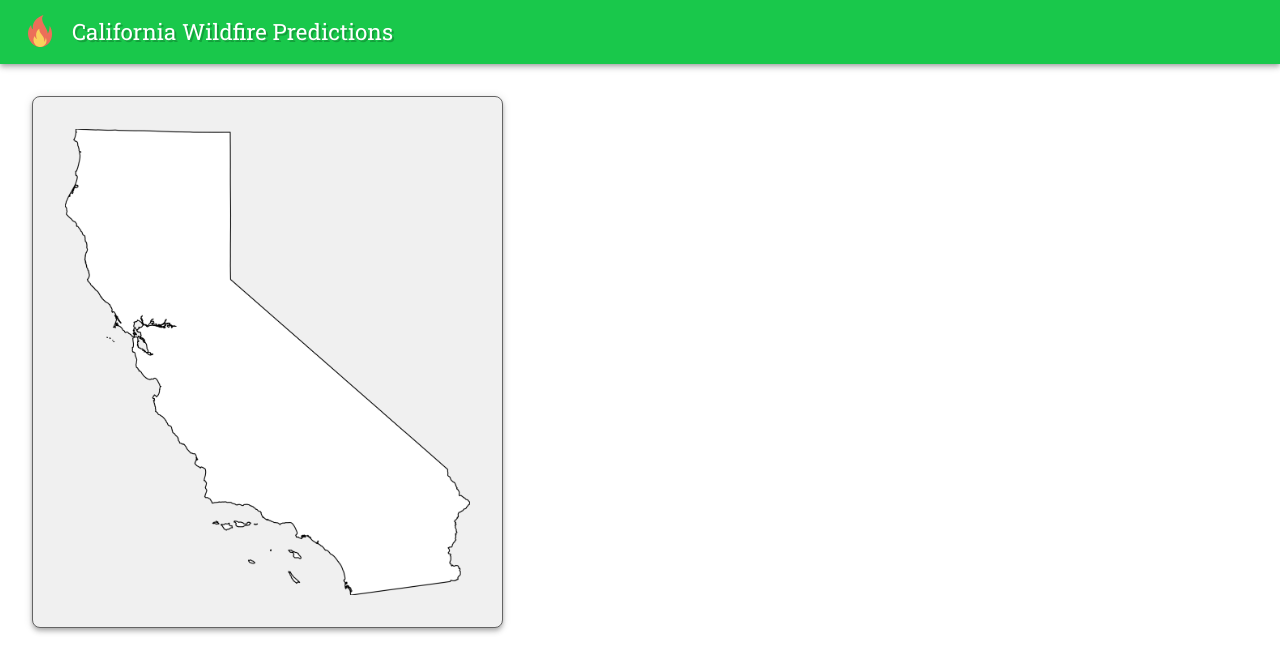
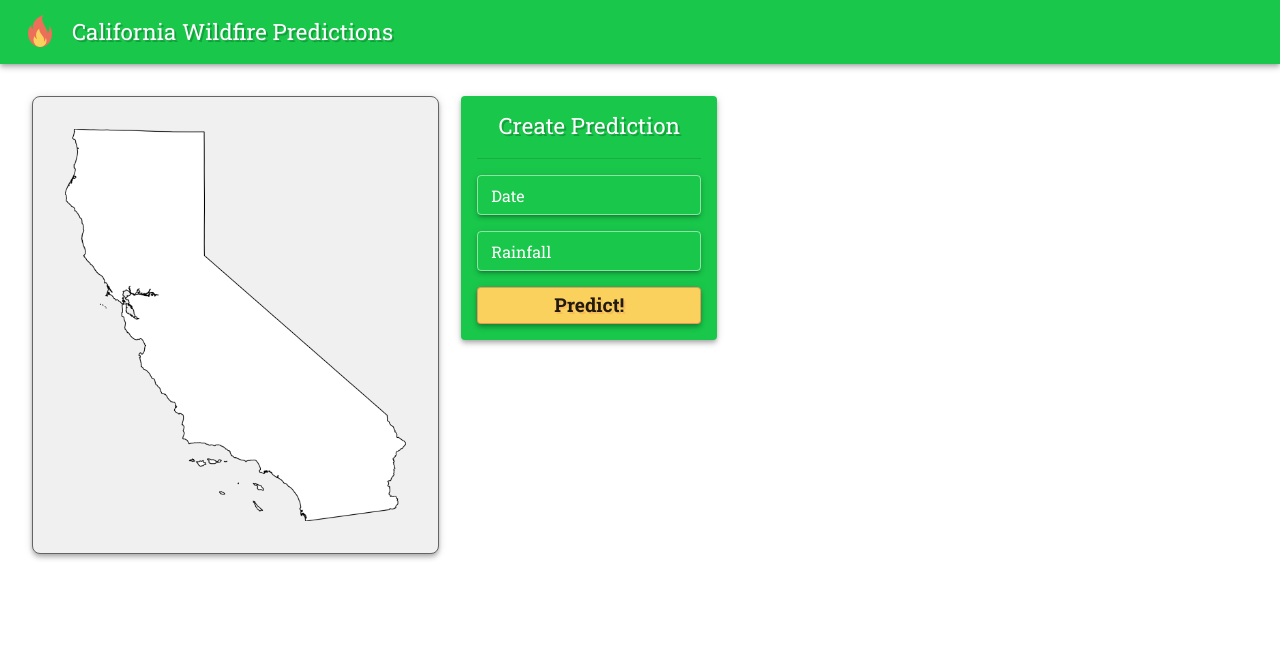
Before and after one commit to AaronJimenezCPP/cs4800.01-aws-webapp, a React (Create React App) app: page / in a window 1280 px wide. Shown: the top 672 px of the page. Built offline with nearby package versions, Linux system fonts and the light colour scheme.

Commit message:
create input template

```diff
--- a/src/App.js
+++ b/src/App.js
@@ -1,11 +1,11 @@
-import { AppBar, Grid, SvgIcon, Toolbar, Typography } from '@mui/material';
-import { Box } from '@mui/system';
+import { AppBar, Button, Divider, Grid, Paper, SvgIcon, TextField, Toolbar, Typography } from '@mui/material';
+import { Box, Container } from '@mui/system';
 import { ReactComponent as FlameIcon } from "./flame-icon.svg"
 import calitmp from "./cali-tmp.png"
 import { useTheme } from '@emotion/react';
 
 function App() {
-    const theme = useTheme();
+
 
     return (
         <>
@@ -14,21 +14,11 @@ function App() {
             <Box sx={{margin: "2rem"}}>
                 <Grid container>
                     <Grid item lg={4}>
-                        <Box
-                            component="img"
-                            alt="California WIP"
-                            src={calitmp}
-                            sx={{
-                                backgroundColor: "rgb(240,240,240)",
-                                width: "100%",
-                                padding: "2rem",
-                                borderRadius: "0.5rem",
-                                borderStyle: "solid",
-                                borderColor: "rgb(100,100,100)",
-                                borderWidth: "1px",
-                                boxShadow: theme.shadows[4]
-                            }}
-                        />
+                        <California />
+                    </Grid>
+
+                    <Grid item lg={3}>
+                        <PredictionInput />
                     </Grid>
                 </Grid>
             </Box>
@@ -54,4 +44,137 @@ const TopBar = () => {
     )
 }
 
+const California = () => {
+    const theme = useTheme();
+
+    return (
+        <Box
+            component="img"
+            alt="California WIP"
+            src={calitmp}
+            sx={{
+                backgroundColor: "rgb(240,240,240)",
+                width: "calc(100% - 4rem)",
+                padding: "2rem",
+                borderRadius: "0.5rem",
+                borderStyle: "solid",
+                borderColor: "rgb(100,100,100)",
+                borderWidth: "1px",
+                boxShadow: theme.shadows[4]
+            }}
+        />
+    )
+}
+
+const PredictionInput = () => {
+    const theme = useTheme();
+
+    const inputStyles = {
+        '& label.Mui-focused': {
+            color: 'rgba(255,255,255,0.8)',
+        },
+
+        '& .MuiOutlinedInput-root': {
+            '& fieldset': {
+              borderColor: 'rgba(255,255,255,0.5)',
+            },
+            '&:hover fieldset': {
+              borderColor: 'rgba(255,255,255,0.8)',
+            },
+            '&.Mui-focused fieldset': {
+              borderColor: 'rgba(255,255,255,0.5)',
+            },
+        }
+    }
+
+    return (
+        <Container>
+            <Paper elevation={4} sx={{width: "100%", backgroundColor: theme.palette.primary.main, overflow: "hidden"}}>
+                <Box sx={{marginX: "1rem", marginTop: "0.8rem"}}>
+                    <Typography textAlign="center" sx={{color: "white", fontSize: "1.4rem", fontWeight: 500, textShadow: "2px 2px rgba(0,0,0,0.2)"}}>
+                        Create Prediction
+                    </Typography>
+
+                    <Divider sx={{marginY: "1rem"}} />
+
+                    <TextField
+                        label="Date"
+                        size="small"
+                        fullWidth
+                        InputProps={{sx: {boxShadow: theme.shadows[3]}}}
+                        InputLabelProps={{sx: {color: "white"}}}
+                        sx={{
+                            marginBottom: "1rem",
+                            ...inputStyles
+                        }}
+                    />
+
+                    <TextField
+                        label="Rainfall"
+                        size="small"
+                        fullWidth
+                        InputProps={{sx: {boxShadow: theme.shadows[3]}}}
+                        InputLabelProps={{sx: {color: "white"}}}
+                        sx={{
+                            marginBottom: "1rem",
+                            ...inputStyles
+                        }}
+                    />
+
+                    <Button
+                        fullWidth
+                        variant='contained'
+                        sx={{
+                            marginBottom: "1rem",
+                            textTransform: "none",
+                            backgroundColor: "rgba(250,209,92,1)",
+                            borderStyle: "solid",
+                            borderWidth: "1px",
+                            borderColor: "rgba(236,111,89,0.6)",
+                            boxShadow: theme.shadows[4],
+                            "&:hover": {
+                                backgroundColor: "rgba(230,191,86,1)",
+                                boxShadow: theme.shadows[1]
+                            }
+                        }}
+                    >
+                        <Typography sx={{fontSize: "1.2rem", lineHeight: "1.4rem", textShadow: "2px 2px rgba(236,111,89,0.2)", fontWeight: 600}}>
+                            Predict!
+                        </Typography>
+                    </Button>
+                </Box>
+            </Paper>
+        </Container>
+    )
+
+    return (
+        <Box sx={{width: "100%"}}>
+            <Container>
+                <Box
+                    sx={{
+                        width: "100%",
+                        borderRadius: "0.5rem",
+                        borderStyle: "solid",
+                        borderColor: "rgba(25,200,75,0.3)",
+                        borderWidth: "1px",
+                        backgroundColor: "rgba(25,200,75, 0)",
+                        boxShadow: theme.shadows[3]
+                    }}
+                >
+                    <Typography textAlign="center" sx={{fontSize: "1.4rem", fontWeight: 500, textShadow: "2px 2px rgba(0,0,0,0.1)"}}>
+                        Create Prediction
+                    </Typography>
+
+                    <Divider sx={{marginY: "1rem"}} />
+
+                    <TextField fullWidth sx={{marginBottom: "1rem"}} />
+                    <TextField fullWidth sx={{marginBottom: "1rem"}} />
+                    <TextField fullWidth sx={{marginBottom: "1rem"}} />
+                    <TextField fullWidth sx={{marginBottom: "1rem"}} />
+                </Box>
+            </Container>
+        </Box>
+    )
+}
+
 export default App;
--- a/src/theme.js
+++ b/src/theme.js
@@ -4,8 +4,8 @@ import { createTheme } from "@mui/material";
 export const mainTheme = createTheme({
     palette: {
         primary: {
-            main: "rgb(25,200,75)"
-        },
+            main: "rgb(25,200,75)",
+        }
     },
 
     typography: {
```
